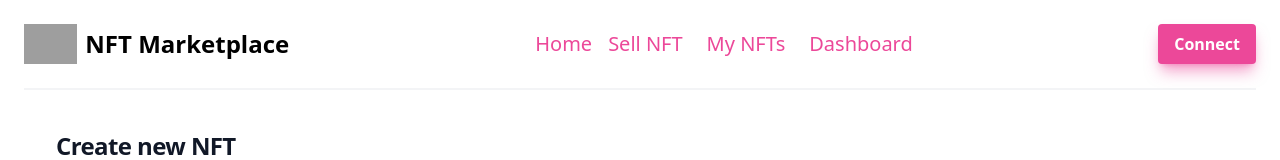
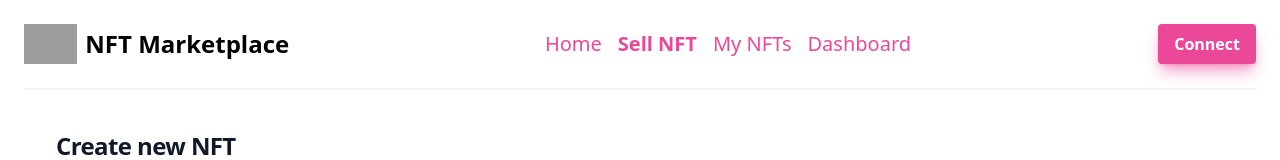
Before and after one commit to ccddan/nft-marketplace, a Next.js app in the folder client-web/: page /create-nft in a window 1280 px wide. Shown: the top 160 px of the page. Built offline with nearby package versions, Linux system fonts and the light colour scheme; no server answers; grey boxes are pictures that could not be loaded; what ipfs-http-client would draw is missing.

Commit message:
wc:feat: highlight active page in navbar

```diff
--- a/client-web/pages/_app.tsx
+++ b/client-web/pages/_app.tsx
@@ -1,10 +1,23 @@
 import "../styles/globals.css";
+
+import { NextRouter, useRouter } from "next/router";
 
 import type { AppProps } from "next/app";
 import Link from "next/link";
 import { getProvider } from "../src/provider";
 
+const getNavbarItemStyles = (
+  router: NextRouter,
+  expectedRoute: string = "/"
+): string => {
+  console.log("current route path:", router.pathname);
+  return `mr-4 text-pink-500 ${
+    router.pathname === expectedRoute ? "font-black" : ""
+  }`;
+};
+
 export const App = ({ Component, pageProps }: AppProps) => {
+  const router = useRouter();
   const connectBtnOnClickHandler = async () => {
     console.log("connecting...");
     const provider = await getProvider();
@@ -26,16 +39,20 @@ export const App = ({ Component, pageProps }: AppProps) => {
         </div>
         <div className="flex basis-3/6 items-center justify-center text-xl lg:w-0 xs:display-none">
           <Link href="/">
-            <a className="mr-4 text-pink-500">Home</a>
+            <a className={getNavbarItemStyles(router)}>Home</a>
           </Link>
           <Link href="/create-nft">
-            <a className="mr-6 text-pink-500">Sell NFT</a>
+            <a className={getNavbarItemStyles(router, "/create-nft")}>
+              Sell NFT
+            </a>
           </Link>
           <Link href="/my-nfts">
-            <a className="mr-6 text-pink-500">My NFTs</a>
+            <a className={getNavbarItemStyles(router, "/my-nfts")}>My NFTs</a>
           </Link>
           <Link href="/dashboard">
-            <a className="mr-6 text-pink-500">Dashboard</a>
+            <a className={getNavbarItemStyles(router, "/dashboard")}>
+              Dashboard
+            </a>
           </Link>
         </div>
         <div className="flex grow-0 basis-1/6 items-end justify-end lg:w-0">
```
